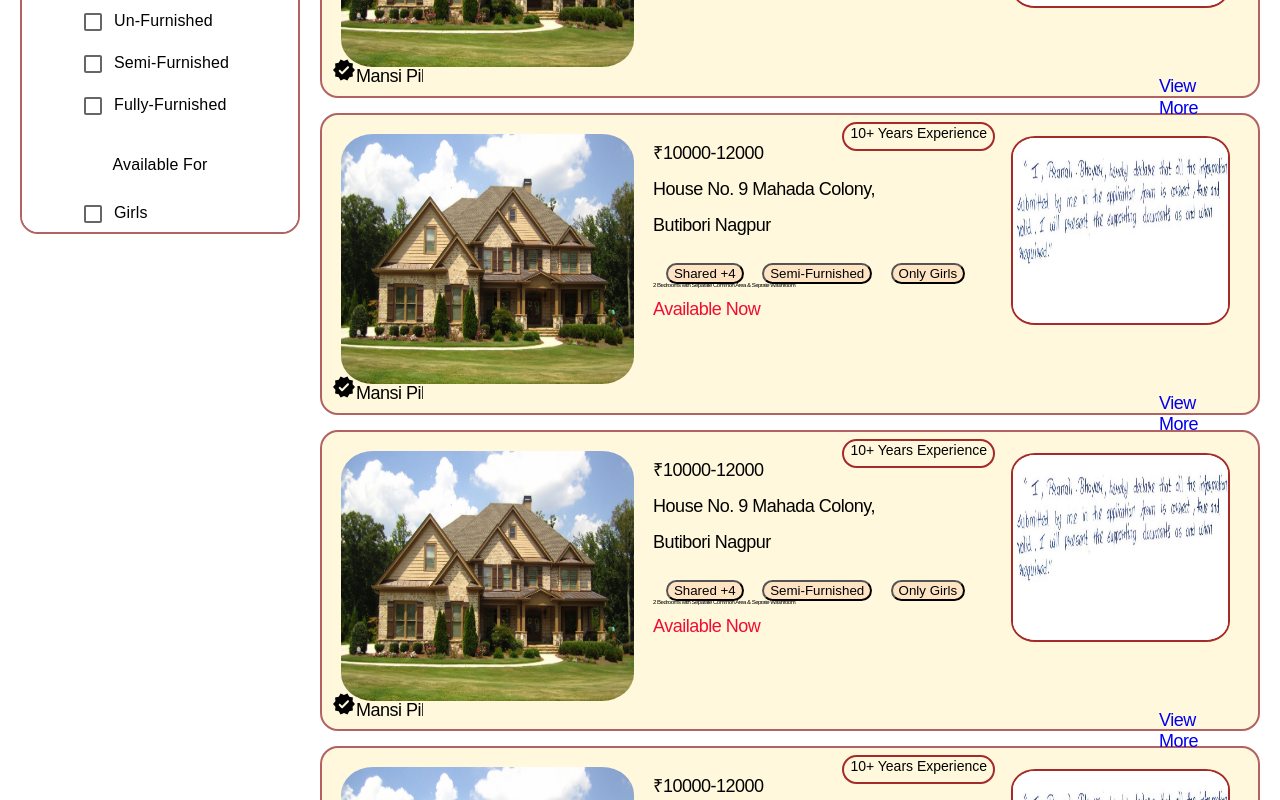
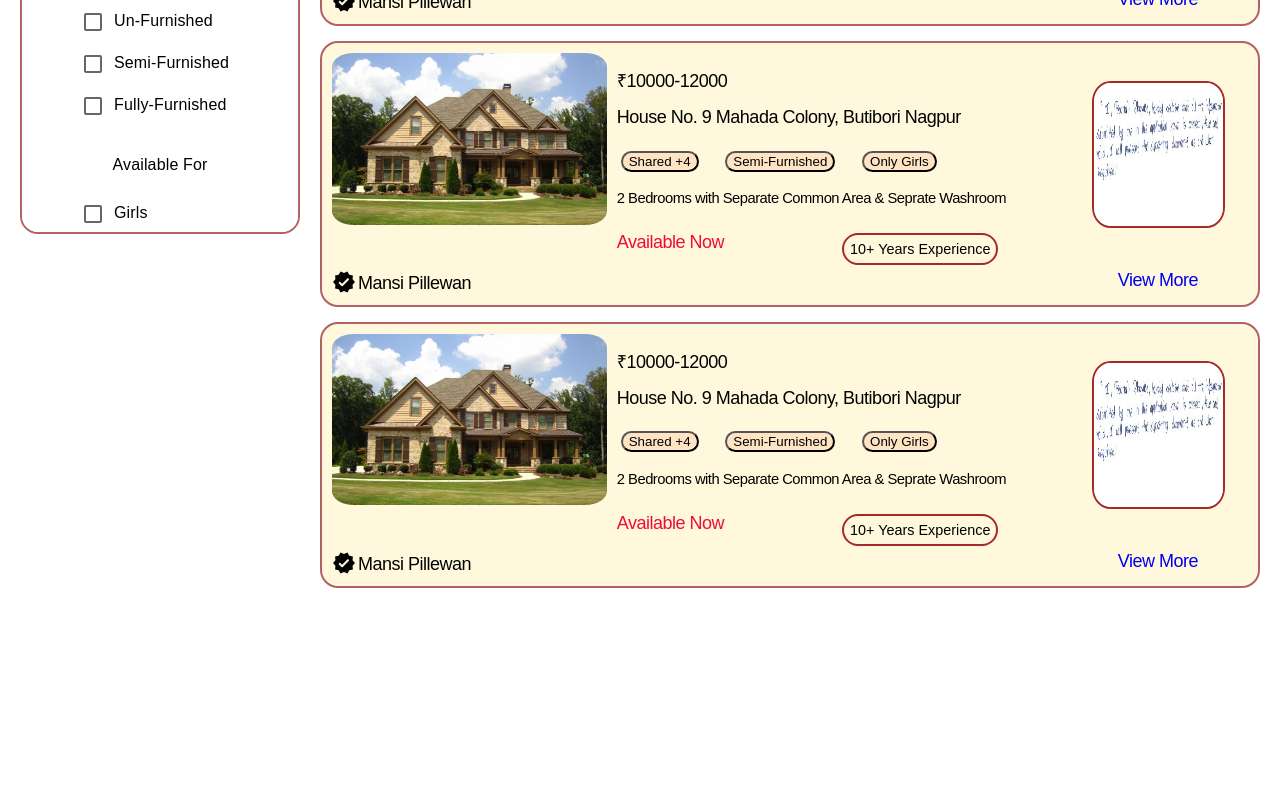
Before and after one commit to PrajwalBh23/Hostel-Rooms-Booking, a React (Create React App) app in the folder client/: page /rooms in a window 1280 px wide. Shown: the part 620-1420 px from the top of the page. After the commit the page ends 1223 px from the top, so only its background shows below. Built offline with nearby package versions, Linux system fonts and the light colour scheme.

Commit message:
Eighth Commit

```diff
--- a/client/src/components/Hostel.css
+++ b/client/src/components/Hostel.css
@@ -3,6 +3,7 @@
   border: 2px solid rgb(178, 98, 98);
   display: flex;
   flex-direction: column;
+
   /* justify-content: flex-start; */
   /* align-items: flex-start; */
   margin: 10px 20px;
@@ -89,30 +90,101 @@
   padding: 10px;
   border-radius: 18px;
   font-size: large;
+  background-color: cornsilk;
+  height: 17%;
+  /*  */
+
+}
+
+
+
+.availablity{
+  color: rgb(240, 12, 50);
+  position: relative;
+  margin-top: 10px;
+
+}
+
+.corner {
+  padding-left: 61%;
+  white-space: nowrap;
+}
+
+.noUnderline{
+  text-decoration: none;
+  margin-right: 50px;
 }
 
 .result img{
-  width: 32%;
-  height: 100%;
-  border-radius: 11%;
+  width: 30%;
+  height: 92%;
+  border-radius: 8%;
 }
 .box{
-  height: 250px;
+  height: 90%;
     color: black;
     display: flex;
     flex-direction: row;
-  background-color: cornsilk;
 }
 
 .info{
+  line-height: 2;
+  padding: 10px;
+  margin: 0px;
+}
+
+.buttons{
+  position: relative;
+  padding: 4% 1%;
   display: flex;
-    flex-direction: column;
+
 }
+
+.owner {
+  padding-left: 0%;
+  width: 200%;
+  white-space: nowrap;
+  padding-right: 22%;
+  overflow: hidden;
+}
+
+.button2 {
+  background-color: bisque;
+  margin-right: 7%;
+  border-radius: 20px;
+  white-space: nowrap;
+}
+
+.button {
+  position: absolute;
+  display: flex;
+  right: 22%;
+  background-color: cornsilk;
+  border-radius: 24px;
+  font-size: 80%;
+  height: 4%;
+  margin-top: -2.1%;
+  border: 2px solid brown;
+  align-items: center;
+}
+
 .block{
   display: flex;
+  right: 10;
+}
+.map{
+  width: 14%;
+    margin-left: auto;
+    padding-right: 3%;
+    padding-top: 3%;
 }
 .map img{
-    width: 68%;
-    margin-right: 2%;
-    height: 74%;
+    width: 100%;
+    height: 76%;
+    border-radius: 14%;
+    border: 2px solid brown;
 }
+.extra {
+  font-size: 82%;
+  margin-top: -10%;
+}
--- a/client/src/components/Hostel.js
+++ b/client/src/components/Hostel.js
@@ -6,6 +6,7 @@ import './Hostel.css';
 import Checkbox from '@mui/material/Checkbox';
 import house from '../images/House_sample.jpg'
 import VerifiedRoundedIcon from '@mui/icons-material/VerifiedRounded';
+import map from '../images/map1.jpeg'
 
 function Rooms() {
     const label = { inputProps: { 'aria-label': 'Checkbox demo' } };
@@ -59,147 +60,208 @@ function Rooms() {
                             </div>
                         </div>
                     </Typography>
-                    <Typography sx={{ fontFamily: "fantasy" }} width={"75%"} variant="h2">
+                    <Typography sx={{ fontFamily: "fantasy" }} width={"75%"} variant="h2" height={'100%'}>
                     <div className="result">
                             <div className="box">
                                 <img src={house} alt="not showing" />
                                 <div className="info">
                                     <div className="price">₹10000-12000</div>
                                     <div className="address">House No. 9 Mahada Colony, Butibori Nagpur</div>
+
                                     <div className="buttons">
-                                        <button>Shared +4</button>
-                                        <button>Semi-Furnished</button>
-                                        <button>Only Girls</button>
+                                        <button className='button2'>Shared +4</button>
+                                        <button className='button2'>Semi-Furnished</button>
+                                        <button className='button2'>Only Girls</button>
+
                                     </div>
+                                    <br></br>
+
                                     <div className="extra">2 Bedrooms with Separate Common Area & Seprate Washroom</div>
-                                    <div className="availablity">Available Now<button>10+ Years Experience</button></div>
+
+                                    {/* <br></br> */}
+                                    <div className="availablity">Available Now</div>
+                                    <button className='button'>10+ Years Experience</button>
                                 </div>
                                 <div className="map">
-                                    <img src={house} alt="" />
+                                    <img src={map} alt="" />
                                 </div>
                             </div>
                             <div className="block">
+
                                 <div className="owner">
-                                    <span><VerifiedRoundedIcon /></span>
-                                    <span>Mansi Pillewan</span>
+
+                                    <span><VerifiedRoundedIcon style={{ verticalAlign: 'sub', marginRight:'2px' }}/></span>
+                                    <span className='inner-block'>Mansi Pillewan</span>
+
                                 </div>
+
                                 <div className="corner">
-                                    <span>View More</span>
+                                    <a href="/" className='noUnderline'>View More</a>
                                 </div>
                             </div>
                         </div>
+
+                        {/* 1  */}
                         <div className="result">
                             <div className="box">
                                 <img src={house} alt="not showing" />
                                 <div className="info">
                                     <div className="price">₹10000-12000</div>
                                     <div className="address">House No. 9 Mahada Colony, Butibori Nagpur</div>
+
                                     <div className="buttons">
-                                        <button>Shared +4</button>
-                                        <button>Semi-Furnished</button>
-                                        <button>Only Girls</button>
+                                        <button className='button2'>Shared +4</button>
+                                        <button className='button2'>Semi-Furnished</button>
+                                        <button className='button2'>Only Girls</button>
+
                                     </div>
+                                    <br></br>
+
                                     <div className="extra">2 Bedrooms with Separate Common Area & Seprate Washroom</div>
-                                    <div className="availablity">Available Now<button>10+ Years Experience</button></div>
+
+                                    {/* <br></br> */}
+                                    <div className="availablity">Available Now</div>
+                                    <button className='button'>10+ Years Experience</button>
                                 </div>
                                 <div className="map">
-                                    <img src={house} alt="" />
+                                    <img src={map} alt="" />
                                 </div>
                             </div>
                             <div className="block">
+
                                 <div className="owner">
-                                    <span><VerifiedRoundedIcon /></span>
-                                    <span>Mansi Pillewan</span>
+
+                                    <span><VerifiedRoundedIcon style={{ verticalAlign: 'sub', marginRight:'2px' }}/></span>
+                                    <span className='inner-block'>Mansi Pillewan</span>
+
                                 </div>
+
                                 <div className="corner">
-                                    <span>View More</span>
+                                    <a href="/" className='noUnderline'>View More</a>
                                 </div>
                             </div>
                         </div>
+                        {/* 1  */}
                         <div className="result">
                             <div className="box">
                                 <img src={house} alt="not showing" />
                                 <div className="info">
                                     <div className="price">₹10000-12000</div>
                                     <div className="address">House No. 9 Mahada Colony, Butibori Nagpur</div>
+
                                     <div className="buttons">
-                                        <button>Shared +4</button>
-                                        <button>Semi-Furnished</button>
-                                        <button>Only Girls</button>
+                                        <button className='button2'>Shared +4</button>
+                                        <button className='button2'>Semi-Furnished</button>
+                                        <button className='button2'>Only Girls</button>
+
                                     </div>
+                                    <br></br>
+
                                     <div className="extra">2 Bedrooms with Separate Common Area & Seprate Washroom</div>
-                                    <div className="availablity">Available Now<button>10+ Years Experience</button></div>
+
+                                    {/* <br></br> */}
+                                    <div className="availablity">Available Now</div>
+                                    <button className='button'>10+ Years Experience</button>
                                 </div>
                                 <div className="map">
-                                    <img src={house} alt="" />
+                                    <img src={map} alt="" />
                                 </div>
                             </div>
                             <div className="block">
+
                                 <div className="owner">
-                                    <span><VerifiedRoundedIcon /></span>
-                                    <span>Mansi Pillewan</span>
+
+                                    <span><VerifiedRoundedIcon style={{ verticalAlign: 'sub', marginRight:'2px' }}/></span>
+                                    <span className='inner-block'>Mansi Pillewan</span>
+
                                 </div>
+
                                 <div className="corner">
-                                    <span>View More</span>
+                                    <a href="/" className='noUnderline'>View More</a>
                                 </div>
                             </div>
                         </div>
+                        {/* 1  */}
                         <div className="result">
                             <div className="box">
                                 <img src={house} alt="not showing" />
                                 <div className="info">
                                     <div className="price">₹10000-12000</div>
                                     <div className="address">House No. 9 Mahada Colony, Butibori Nagpur</div>
+
                                     <div className="buttons">
-                                        <button>Shared +4</button>
-                                        <button>Semi-Furnished</button>
-                                        <button>Only Girls</button>
+                                        <button className='button2'>Shared +4</button>
+                                        <button className='button2'>Semi-Furnished</button>
+                                        <button className='button2'>Only Girls</button>
+
                                     </div>
+                                    <br></br>
+
                                     <div className="extra">2 Bedrooms with Separate Common Area & Seprate Washroom</div>
-                                    <div className="availablity">Available Now<button>10+ Years Experience</button></div>
+
+                                    {/* <br></br> */}
+                                    <div className="availablity">Available Now</div>
+                                    <button className='button'>10+ Years Experience</button>
                                 </div>
                                 <div className="map">
-                                    <img src={house} alt="" />
+                                    <img src={map} alt="" />
                                 </div>
                             </div>
                             <div className="block">
+
                                 <div className="owner">
-                                    <span><VerifiedRoundedIcon /></span>
-                                    <span>Mansi Pillewan</span>
+
+                                    <span><VerifiedRoundedIcon style={{ verticalAlign: 'sub', marginRight:'2px' }}/></span>
+                                    <span className='inner-block'>Mansi Pillewan</span>
+
                                 </div>
+
                                 <div className="corner">
-                                    <span>View More</span>
+                                    <a href="/" className='noUnderline'>View More</a>
                                 </div>
                             </div>
                         </div>
+                        {/* 1  */}
                         <div className="result">
                             <div className="box">
                                 <img src={house} alt="not showing" />
                                 <div className="info">
                                     <div className="price">₹10000-12000</div>
                                     <div className="address">House No. 9 Mahada Colony, Butibori Nagpur</div>
+
                                     <div className="buttons">
-                                        <button>Shared +4</button>
-                                        <button>Semi-Furnished</button>
-                                        <button>Only Girls</button>
+                                        <button className='button2'>Shared +4</button>
+                                        <button className='button2'>Semi-Furnished</button>
+                                        <button className='button2'>Only Girls</button>
+
                                     </div>
+                                    <br></br>
+
                                     <div className="extra">2 Bedrooms with Separate Common Area & Seprate Washroom</div>
-                                    <div className="availablity">Available Now<button>10+ Years Experience</button></div>
+
+                                    {/* <br></br> */}
+                                    <div className="availablity">Available Now</div>
+                                    <button className='button'>10+ Years Experience</button>
                                 </div>
                                 <div className="map">
-                                    <img src={house} alt="" />
+                                    <img src={map} alt="" />
                                 </div>
                             </div>
                             <div className="block">
+
                                 <div className="owner">
-                                    <span><VerifiedRoundedIcon /></span>
-                                    <span>Mansi Pillewan</span>
+
+                                    <span><VerifiedRoundedIcon style={{ verticalAlign: 'sub', marginRight:'2px' }}/></span>
+                                    <span className='inner-block'>Mansi Pillewan</span>
+
                                 </div>
+
                                 <div className="corner">
-                                    <span>View More</span>
+                                    <a href="/" className='noUnderline'>View More</a>
                                 </div>
                             </div>
                         </div>
+
 
                     </Typography>
                 </Box>
--- a/client/src/components/Landing.css
+++ b/client/src/components/Landing.css
@@ -14,7 +14,7 @@
 .Height-apply::before {
   content: "";
   background-image: url('../images/back3.png');
-  background-color: rgba(0, 0,0 ,0.2);
+  background-color: rgba(0, 0,0 ,0.25);
   background-blend-mode: darken;
   background-repeat: no-repeat;
   background-size: cover;
--- a/client/src/components/Landing.js
+++ b/client/src/components/Landing.js
@@ -27,8 +27,8 @@ function Header() {
                     </Typography>
 
                     <Tabs sx={{ ml: "auto" }}>
-                        <Tab LinkComponent={NavLink} to="/add" icon={<HeadsetMicRoundedIcon style={{ color: 'white' }} />} />
-                        <Tab icon={<CustomizedMenus  style={{ color: 'white' }} />} />
+                        <Tab LinkComponent={NavLink} to="/add" icon={<HeadsetMicRoundedIcon style={{ color: 'white', fontSize: '1.9rem' }} />} />
+                        <Tab icon={<CustomizedMenus fontSize="1.9rem" style={{ color: 'white' }} />} />
                     </Tabs>
                 </Toolbar>
 
--- a/client/src/components/Rooms.css
+++ b/client/src/components/Rooms.css
@@ -1,10 +1,36 @@
+.filter {
+  background-color: rgb(255, 255, 255);
+  border: 2px solid rgb(178, 98, 98);
+  display: flex;
+  flex-direction: column;
+
+  /* justify-content: flex-start; */
+  /* align-items: flex-start; */
+  margin: 10px 20px;
+  padding: 10px;
+  border-radius: 18px;
+}
+
+.filter .contain {
+  margin-top: 10px;
+}
+
+.filter li {
+  list-style: none;
+}
+.filter .main, .head{
+  text-align: center;
+}
+
+/* Rooms.css */
+
 /* Sidebar styling */
 .filter {
   background-color: rgb(255, 255, 255);
   border: 2px solid rgb(178, 98, 98);
   display: flex;
   flex-direction: column;
-  margin: 0px 20px;
+  margin: 10px 20px;
   padding: 10px;
   border-radius: 18px;
   position: sticky;
@@ -59,21 +85,29 @@
 .result {
   display: flex;
   flex-direction: column;
-  margin: 0px 20px 15px 0px;
+  margin: 10px 20px 15px 0px;
   border: 2px solid rgb(178, 98, 98);
   padding: 10px;
   border-radius: 18px;
   font-size: large;
   background-color: cornsilk;
-  height: 15%;
+  height: 17%;
+  /*  */
+
 }
+
+
 
 .availablity{
   color: rgb(240, 12, 50);
+  position: relative;
+  margin-top: 10px;
+
 }
 
-.corner{
-  padding-left: 76%;
+.corner {
+  padding-left: 61%;
+  white-space: nowrap;
 }
 
 .noUnderline{
@@ -82,17 +116,15 @@
 }
 
 .result img{
-  width: 321px;
-  height: 211px;
-  border-radius: 12px;
-  margin: 9px;
+  width: 30%;
+  height: 92%;
+  border-radius: 8%;
 }
 .box{
-  height: 250px;
+  height: 90%;
     color: black;
     display: flex;
     flex-direction: row;
-  background-color: cornsilk;
 }
 
 .info{
@@ -102,16 +134,17 @@
 }
 
 .buttons{
-    position: absolute;
-    padding: 10% 1%;
+  position: relative;
+  padding: 4% 1%;
   display: flex;
 
 }
 
-.owner{
+.owner {
   padding-left: 0%;
-  width: 50%;
+  width: 200%;
   white-space: nowrap;
+  padding-right: 22%;
   overflow: hidden;
 }
 
@@ -122,32 +155,36 @@
   white-space: nowrap;
 }
 
-.button{
+.button {
   position: absolute;
   display: flex;
-  right: 285px;
+  right: 22%;
   background-color: cornsilk;
-  border-radius: 20px;
-  font-size: 14px;
-  height: 29px;
-  margin-top: -1%;
+  border-radius: 24px;
+  font-size: 80%;
+  height: 4%;
+  margin-top: -2.1%;
   border: 2px solid brown;
+  align-items: center;
 }
 
 .block{
   display: flex;
+  right: 10;
+}
+.map{
+  width: 14%;
+    margin-left: auto;
+    padding-right: 3%;
+    padding-top: 3%;
 }
 .map img{
-  width: 224px;
-  position: relative;
-  height: 177px;
-  margin: -108px;
-  padding-right: 0px;
+    width: 100%;
+    height: 76%;
     border-radius: 14%;
-  right: -187px;
-  top: 76px;
     border: 2px solid brown;
 }
-.extra{
-  font-size: 20%;
+.extra {
+  font-size: 82%;
+  margin-top: -10%;
 }
--- a/client/src/components/Rooms.js
+++ b/client/src/components/Rooms.js
@@ -59,7 +59,7 @@ function Rooms() {
                             </div>
                         </div>
                     </Typography>
-                    <Typography sx={{ fontFamily: "fantasy" }} width={"75%"} variant="h2">
+                    <Typography sx={{ fontFamily: "fantasy" }} width={"75%"} variant="h2" height={'100%'}>
 
 
                         {/* 1  */}
@@ -92,21 +92,16 @@ function Rooms() {
 
                                 <div className="owner">
 
-                                        <span><VerifiedRoundedIcon /></span>
+                                    <span><VerifiedRoundedIcon style={{ verticalAlign: 'sub', marginRight:'2px' }}/></span>
                                     <span className='inner-block'>Mansi Pillewan</span>
 
                                 </div>
 
                                 <div className="corner">
-                                        <ul>
                                     <a href="/" className='noUnderline'>View More</a>
-                                        </ul>
                                 </div>
                             </div>
                         </div>
-
-
-
 
                         {/* 2 */}
                         <div className="result">
@@ -138,20 +133,18 @@ function Rooms() {
 
                                 <div className="owner">
 
-                                        <span><VerifiedRoundedIcon /></span>
+                                    <span><VerifiedRoundedIcon style={{ verticalAlign: 'sub', marginRight:'2px' }}/></span>
                                     <span className='inner-block'>Mansi Pillewan</span>
 
                                 </div>
 
                                 <div className="corner">
-                                        <ul>
                                     <a href="/" className='noUnderline'>View More</a>
-                                        </ul>
                                 </div>
                             </div>
                         </div>
 
-                        {/* 3 */}
+                        {/* 3  */}
                         <div className="result">
                             <div className="box">
                                 <img src={house} alt="not showing" />
@@ -181,63 +174,17 @@ function Rooms() {
 
                                 <div className="owner">
 
-                                        <span><VerifiedRoundedIcon /></span>
+                                    <span><VerifiedRoundedIcon style={{ verticalAlign: 'sub', marginRight:'2px' }}/></span>
                                     <span className='inner-block'>Mansi Pillewan</span>
 
                                 </div>
 
                                 <div className="corner">
-                                        <ul>
                                     <a href="/" className='noUnderline'>View More</a>
-                                        </ul>
                                 </div>
                             </div>
                         </div>
 
-                        {/* 4 */}
-                        <div className="result">
-                            <div className="box">
-                                <img src={house} alt="not showing" />
-                                <div className="info">
-                                    <div className="price">₹10000-12000</div>
-                                    <div className="address">House No. 9 Mahada Colony, Butibori Nagpur</div>
-
-                                    <div className="buttons">
-                                        <button className='button2'>Shared +4</button>
-                                        <button className='button2'>Semi-Furnished</button>
-                                        <button className='button2'>Only Girls</button>
-
-                                    </div>
-                                    <br></br>
-
-                                    <div className="extra">2 Bedrooms with Separate Common Area & Seprate Washroom</div>
-
-                                    <div className="availablity">Available Now</div>
-                                    <button className='button'>10+ Years Experience</button>
-                                </div>
-                                <div className="map">
-                                    <img src={map} alt="" />
-                                </div>
-                            </div>
-                            <div className="block">
-
-                                    <div className="owner">
-
-                                        <span><VerifiedRoundedIcon /></span>
-                                        <span className='inner-block'>Mansi Pillewan</span>
-
-                                    </div>
-
-                                    <div className="corner">
-                                        <ul>
-                                            <a href="/" className='noUnderline'>View More</a>
-                                        </ul>
-                                    </div>
-                                </div>
-                            </div>
-
-
-                        {/* 5 */}
                         <div className="result">
                             <div className="box">
                                 <img src={house} alt="not showing" />
@@ -267,23 +214,20 @@ function Rooms() {
 
                                 <div className="owner">
 
-                                        <span><VerifiedRoundedIcon /></span>
+                                    <span><VerifiedRoundedIcon style={{ verticalAlign: 'sub', marginRight:'2px' }}/></span>
                                     <span className='inner-block'>Mansi Pillewan</span>
 
                                 </div>
 
                                 <div className="corner">
-                                        <ul>
                                     <a href="/" className='noUnderline'>View More</a>
-                                        </ul>
                                 </div>
                             </div>
                         </div>
-                        {/* </div>        */}
 
                     </Typography>
                 </Box>
-            </div>
+            </div >
         </>
     )
 }
```
Also changed, not shown: client/src/components/Adding.js (+8 -9 lines). Lines whose indentation alone changed are shown as unchanged.
